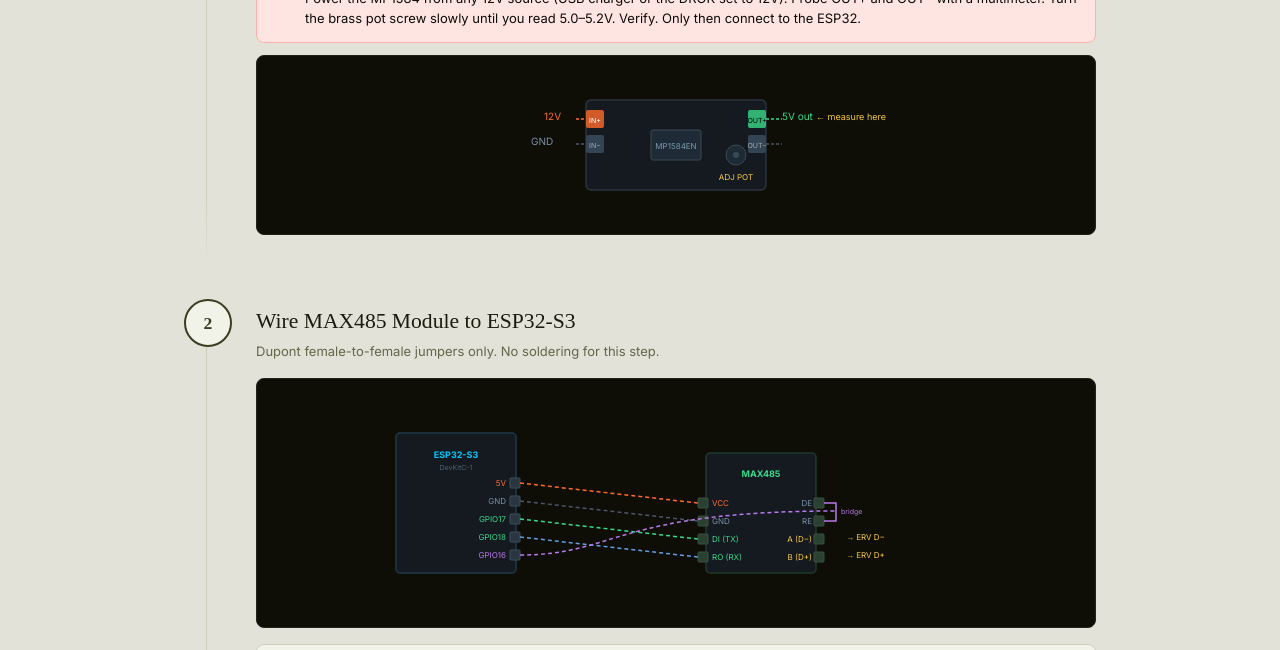
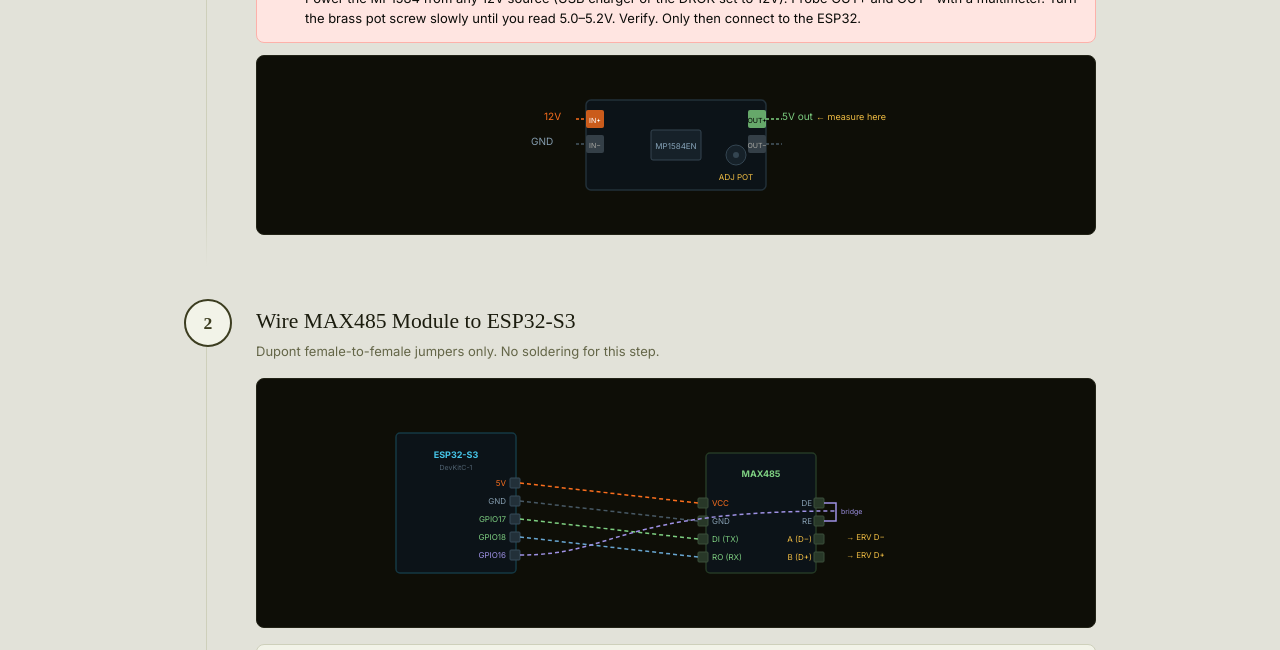
Before and after one commit to techmore/techmore.github.io, a Jekyll site: the page built from pages/phase1_erv_guide.html, in a window 1280 px wide and 900 px high, scrolled down 2581 px. Shown: the part 150-800 px from the top of the window. Built offline with Jekyll 4.4.1, drawn with Linux system fonts in a browser that asks for light colours; nearby versions of some CDN libraries; some web fonts are replaced.

Commit message:
Convert SVG hex colors to OKLCH

```diff
--- a/pages/phase1_erv_guide.html
+++ b/pages/phase1_erv_guide.html
@@ -494,28 +494,28 @@ title: Phase 1 — ERV Integration, Monitoring & Weather Automation - Techmore
       </div>
       <div class="diagram-wrap">
         <svg viewBox="0 0 420 130" width="100%" style="max-width:420px;display:block;margin:0 auto;">
-          <rect x="120" y="20" width="180" height="90" rx="5" fill="#141a20" stroke="#2a3540" stroke-width="1.5"/>
-          <rect x="185" y="50" width="50" height="30" rx="2" fill="#1e2a35" stroke="#3a4a55" stroke-width="1"/>
-          <text x="210" y="69" fill="#7a9ab0" font-size="8" text-anchor="middle">MP1584EN</text>
-          <circle cx="270" cy="75" r="10" fill="#1e2a35" stroke="#3a4a55" stroke-width="1"/>
-          <circle cx="270" cy="75" r="3" fill="#3a4a55"/>
-          <text x="270" y="100" fill="#f5c842" font-size="8" text-anchor="middle">ADJ POT</text>
-          <rect x="120" y="30" width="18" height="18" rx="2" fill="#ff6b2b" opacity="0.8"/>
-          <text x="129" y="43" fill="#fff" font-size="7" text-anchor="middle">IN+</text>
-          <rect x="120" y="55" width="18" height="18" rx="2" fill="#334455"/>
-          <text x="129" y="68" fill="#aaa" font-size="7" text-anchor="middle">IN−</text>
-          <rect x="282" y="30" width="18" height="18" rx="2" fill="#39d98a" opacity="0.8"/>
-          <text x="291" y="43" fill="#000" font-size="7" text-anchor="middle">OUT+</text>
-          <rect x="282" y="55" width="18" height="18" rx="2" fill="#334455"/>
-          <text x="291" y="68" fill="#aaa" font-size="7" text-anchor="middle">OUT−</text>
-          <text x="78" y="40" fill="#ff6b2b" font-size="10">12V</text>
-          <text x="65" y="65" fill="#7a8fa6" font-size="10">GND</text>
-          <line x1="110" y1="39" x2="120" y2="39" stroke="#ff6b2b" stroke-width="1.5" stroke-dasharray="3,2"/>
-          <line x1="110" y1="64" x2="120" y2="64" stroke="#4a5568" stroke-width="1.5" stroke-dasharray="3,2"/>
-          <text x="316" y="40" fill="#39d98a" font-size="10">5V out</text>
-          <line x1="300" y1="39" x2="316" y2="39" stroke="#39d98a" stroke-width="1.5" stroke-dasharray="3,2"/>
-          <line x1="300" y1="64" x2="316" y2="64" stroke="#4a5568" stroke-width="1.5" stroke-dasharray="3,2"/>
-          <text x="350" y="40" fill="#f5c842" font-size="9">← measure here</text>
+          <rect x="120" y="20" width="180" height="90" rx="5" fill="oklch(18% 0.015 240)" stroke="oklch(30% 0.025 240)" stroke-width="1.5"/>
+          <rect x="185" y="50" width="50" height="30" rx="2" fill="oklch(24% 0.022 240)" stroke="oklch(38% 0.030 240)" stroke-width="1"/>
+          <text x="210" y="69" fill="oklch(70% 0.045 240)" font-size="8" text-anchor="middle">MP1584EN</text>
+          <circle cx="270" cy="75" r="10" fill="oklch(24% 0.022 240)" stroke="oklch(38% 0.030 240)" stroke-width="1"/>
+          <circle cx="270" cy="75" r="3" fill="oklch(38% 0.030 240)"/>
+          <text x="270" y="100" fill="oklch(82% 0.145 85)" font-size="8" text-anchor="middle">ADJ POT</text>
+          <rect x="120" y="30" width="18" height="18" rx="2" fill="oklch(70% 0.190 45)" opacity="0.8"/>
+          <text x="129" y="43" fill="oklch(100% 0 0)" font-size="7" text-anchor="middle">IN+</text>
+          <rect x="120" y="55" width="18" height="18" rx="2" fill="oklch(36% 0.020 240)"/>
+          <text x="129" y="68" fill="oklch(73% 0.008 110)" font-size="7" text-anchor="middle">IN−</text>
+          <rect x="282" y="30" width="18" height="18" rx="2" fill="oklch(78% 0.135 145)" opacity="0.8"/>
+          <text x="291" y="43" fill="oklch(0% 0 0)" font-size="7" text-anchor="middle">OUT+</text>
+          <rect x="282" y="55" width="18" height="18" rx="2" fill="oklch(36% 0.020 240)"/>
+          <text x="291" y="68" fill="oklch(73% 0.008 110)" font-size="7" text-anchor="middle">OUT−</text>
+          <text x="78" y="40" fill="oklch(70% 0.190 45)" font-size="10">12V</text>
+          <text x="65" y="65" fill="oklch(68% 0.038 240)" font-size="10">GND</text>
+          <line x1="110" y1="39" x2="120" y2="39" stroke="oklch(70% 0.190 45)" stroke-width="1.5" stroke-dasharray="3,2"/>
+          <line x1="110" y1="64" x2="120" y2="64" stroke="oklch(45% 0.028 240)" stroke-width="1.5" stroke-dasharray="3,2"/>
+          <text x="316" y="40" fill="oklch(78% 0.135 145)" font-size="10">5V out</text>
+          <line x1="300" y1="39" x2="316" y2="39" stroke="oklch(78% 0.135 145)" stroke-width="1.5" stroke-dasharray="3,2"/>
+          <line x1="300" y1="64" x2="316" y2="64" stroke="oklch(45% 0.028 240)" stroke-width="1.5" stroke-dasharray="3,2"/>
+          <text x="350" y="40" fill="oklch(82% 0.145 85)" font-size="9">← measure here</text>
         </svg>
       </div>
     </div>
@@ -528,52 +528,52 @@ title: Phase 1 — ERV Integration, Monitoring & Weather Automation - Techmore
       <div class="step-desc">Dupont female-to-female jumpers only. No soldering for this step.</div>
       <div class="diagram-wrap">
         <svg viewBox="0 0 600 200" width="100%" style="max-width:600px;display:block;margin:0 auto;">
-          <rect x="20" y="30" width="120" height="140" rx="4" fill="#141a20" stroke="#1e3a4a" stroke-width="1.5"/>
-          <text x="80" y="55" fill="#00c8ff" font-size="9" text-anchor="middle" font-weight="bold">ESP32-S3</text>
-          <text x="80" y="67" fill="#4a6070" font-size="7" text-anchor="middle">DevKitC-1</text>
-          <g fill="#2a3540" stroke="#3a5060" stroke-width="1">
+          <rect x="20" y="30" width="120" height="140" rx="4" fill="oklch(18% 0.015 240)" stroke="oklch(32% 0.045 220)" stroke-width="1.5"/>
+          <text x="80" y="55" fill="oklch(77% 0.120 220)" font-size="9" text-anchor="middle" font-weight="bold">ESP32-S3</text>
+          <text x="80" y="67" fill="oklch(48% 0.032 240)" font-size="7" text-anchor="middle">DevKitC-1</text>
+          <g fill="oklch(30% 0.025 240)" stroke="oklch(40% 0.035 240)" stroke-width="1">
             <rect x="134" y="75" width="10" height="10" rx="1"/>
             <rect x="134" y="93" width="10" height="10" rx="1"/>
             <rect x="134" y="111" width="10" height="10" rx="1"/>
             <rect x="134" y="129" width="10" height="10" rx="1"/>
             <rect x="134" y="147" width="10" height="10" rx="1"/>
           </g>
-          <text x="130" y="83"  fill="#ff6b2b" font-size="8" text-anchor="end">5V</text>
-          <text x="130" y="101" fill="#7a8fa6" font-size="8" text-anchor="end">GND</text>
-          <text x="130" y="119" fill="#39d98a" font-size="8" text-anchor="end">GPIO17</text>
-          <text x="130" y="137" fill="#39d98a" font-size="8" text-anchor="end">GPIO18</text>
-          <text x="130" y="155" fill="#b87ae8" font-size="8" text-anchor="end">GPIO16</text>
-          <rect x="330" y="50" width="110" height="120" rx="4" fill="#141a20" stroke="#1e3a2a" stroke-width="1.5"/>
-          <text x="385" y="74" fill="#39d98a" font-size="9" text-anchor="middle" font-weight="bold">MAX485</text>
-          <g fill="#2a4030" stroke="#3a5040" stroke-width="1">
+          <text x="130" y="83"  fill="oklch(70% 0.190 45)" font-size="8" text-anchor="end">5V</text>
+          <text x="130" y="101" fill="oklch(68% 0.038 240)" font-size="8" text-anchor="end">GND</text>
+          <text x="130" y="119" fill="oklch(78% 0.135 145)" font-size="8" text-anchor="end">GPIO17</text>
+          <text x="130" y="137" fill="oklch(78% 0.135 145)" font-size="8" text-anchor="end">GPIO18</text>
+          <text x="130" y="155" fill="oklch(70% 0.120 290)" font-size="8" text-anchor="end">GPIO16</text>
+          <rect x="330" y="50" width="110" height="120" rx="4" fill="oklch(18% 0.015 240)" stroke="oklch(32% 0.045 145)" stroke-width="1.5"/>
+          <text x="385" y="74" fill="oklch(78% 0.135 145)" font-size="9" text-anchor="middle" font-weight="bold">MAX485</text>
+          <g fill="oklch(32% 0.035 145)" stroke="oklch(40% 0.040 145)" stroke-width="1">
             <rect x="322" y="95" width="10" height="10" rx="1"/>
             <rect x="322" y="113" width="10" height="10" rx="1"/>
             <rect x="322" y="131" width="10" height="10" rx="1"/>
             <rect x="322" y="149" width="10" height="10" rx="1"/>
           </g>
-          <text x="336" y="103" fill="#ff6b2b" font-size="8">VCC</text>
-          <text x="336" y="121" fill="#7a8fa6" font-size="8">GND</text>
-          <text x="336" y="139" fill="#39d98a" font-size="8">DI (TX)</text>
-          <text x="336" y="157" fill="#39d98a" font-size="8">RO (RX)</text>
-          <g fill="#2a4030" stroke="#3a5040" stroke-width="1">
+          <text x="336" y="103" fill="oklch(70% 0.190 45)" font-size="8">VCC</text>
+          <text x="336" y="121" fill="oklch(68% 0.038 240)" font-size="8">GND</text>
+          <text x="336" y="139" fill="oklch(78% 0.135 145)" font-size="8">DI (TX)</text>
+          <text x="336" y="157" fill="oklch(78% 0.135 145)" font-size="8">RO (RX)</text>
+          <g fill="oklch(32% 0.035 145)" stroke="oklch(40% 0.040 145)" stroke-width="1">
             <rect x="438" y="95" width="10" height="10" rx="1"/>
             <rect x="438" y="113" width="10" height="10" rx="1"/>
             <rect x="438" y="131" width="10" height="10" rx="1"/>
             <rect x="438" y="149" width="10" height="10" rx="1"/>
           </g>
-          <text x="436" y="103" fill="#7a8fa6" font-size="8" text-anchor="end">DE</text>
-          <text x="436" y="121" fill="#7a8fa6" font-size="8" text-anchor="end">RE</text>
-          <text x="436" y="139" fill="#f5c842" font-size="8" text-anchor="end">A (D−)</text>
-          <text x="436" y="157" fill="#f5c842" font-size="8" text-anchor="end">B (D+)</text>
-          <path d="M448 100 L460 100 L460 118 L448 118" fill="none" stroke="#b87ae8" stroke-width="1.5"/>
-          <text x="465" y="111" fill="#b87ae8" font-size="7">bridge</text>
-          <line x1="144" y1="80"  x2="322" y2="100" stroke="#ff6b2b" stroke-width="1.5" stroke-dasharray="4,3"/>
-          <line x1="144" y1="98"  x2="322" y2="118" stroke="#4a5568" stroke-width="1.5" stroke-dasharray="4,3"/>
-          <line x1="144" y1="116" x2="322" y2="136" stroke="#39d98a" stroke-width="1.5" stroke-dasharray="4,3"/>
-          <line x1="144" y1="134" x2="322" y2="154" stroke="#60a0e0" stroke-width="1.5" stroke-dasharray="4,3"/>
-          <path d="M144,152 C240,152 240,108 460,108" fill="none" stroke="#b87ae8" stroke-width="1.5" stroke-dasharray="4,3"/>
-          <text x="470" y="137" fill="#f5c842" font-size="8">→ ERV D−</text>
-          <text x="470" y="155" fill="#f5c842" font-size="8">→ ERV D+</text>
+          <text x="436" y="103" fill="oklch(68% 0.038 240)" font-size="8" text-anchor="end">DE</text>
+          <text x="436" y="121" fill="oklch(68% 0.038 240)" font-size="8" text-anchor="end">RE</text>
+          <text x="436" y="139" fill="oklch(82% 0.145 85)" font-size="8" text-anchor="end">A (D−)</text>
+          <text x="436" y="157" fill="oklch(82% 0.145 85)" font-size="8" text-anchor="end">B (D+)</text>
+          <path d="M448 100 L460 100 L460 118 L448 118" fill="none" stroke="oklch(70% 0.120 290)" stroke-width="1.5"/>
+          <text x="465" y="111" fill="oklch(70% 0.120 290)" font-size="7">bridge</text>
+          <line x1="144" y1="80"  x2="322" y2="100" stroke="oklch(70% 0.190 45)" stroke-width="1.5" stroke-dasharray="4,3"/>
+          <line x1="144" y1="98"  x2="322" y2="118" stroke="oklch(45% 0.028 240)" stroke-width="1.5" stroke-dasharray="4,3"/>
+          <line x1="144" y1="116" x2="322" y2="136" stroke="oklch(78% 0.135 145)" stroke-width="1.5" stroke-dasharray="4,3"/>
+          <line x1="144" y1="134" x2="322" y2="154" stroke="oklch(70% 0.090 240)" stroke-width="1.5" stroke-dasharray="4,3"/>
+          <path d="M144,152 C240,152 240,108 460,108" fill="none" stroke="oklch(70% 0.120 290)" stroke-width="1.5" stroke-dasharray="4,3"/>
+          <text x="470" y="137" fill="oklch(82% 0.145 85)" font-size="8">→ ERV D−</text>
+          <text x="470" y="155" fill="oklch(82% 0.145 85)" font-size="8">→ ERV D+</text>
         </svg>
       </div>
       <div class="panel">
@@ -603,31 +603,31 @@ title: Phase 1 — ERV Integration, Monitoring & Weather Automation - Techmore
       </div>
       <div class="diagram-wrap">
         <svg viewBox="0 0 500 130" width="100%" style="max-width:500px;display:block;margin:0 auto;">
-          <rect x="20" y="15" width="460" height="100" rx="6" fill="#141a20" stroke="#2a3540" stroke-width="1.5"/>
-          <text x="250" y="33" fill="#4a6070" font-size="9" text-anchor="middle">BROAN B210E75RT — TERMINAL BLOCK</text>
-          <rect x="60"  y="42" width="52" height="55" rx="3" fill="#2a1500" stroke="#ff6b2b" stroke-width="1.5"/>
-          <text x="86"  y="62" fill="#ff6b2b" font-size="10" text-anchor="middle" font-weight="bold">12V</text>
-          <text x="86"  y="75" fill="#ff6b2b" font-size="8" text-anchor="middle">+12V pwr</text>
-          <text x="86"  y="87" fill="#ff6b2b" font-size="7" text-anchor="middle">→ Buck IN+</text>
-          <rect x="118" y="42" width="52" height="55" rx="3" fill="#1a2030" stroke="#f5c842" stroke-width="1.5"/>
-          <text x="144" y="62" fill="#f5c842" font-size="10" text-anchor="middle" font-weight="bold">GND</text>
-          <text x="144" y="75" fill="#f5c842" font-size="8" text-anchor="middle">Ground</text>
-          <text x="144" y="87" fill="#f5c842" font-size="7" text-anchor="middle">→ Buck IN−</text>
-          <rect x="176" y="42" width="52" height="55" rx="3" fill="#001a10" stroke="#39d98a" stroke-width="1.5"/>
-          <text x="202" y="62" fill="#39d98a" font-size="10" text-anchor="middle" font-weight="bold">D+</text>
-          <text x="202" y="75" fill="#39d98a" font-size="8" text-anchor="middle">RS485+</text>
-          <text x="202" y="87" fill="#39d98a" font-size="7" text-anchor="middle">→ MAX485 B</text>
-          <rect x="234" y="42" width="52" height="55" rx="3" fill="#001a10" stroke="#39d98a" stroke-width="1.5"/>
-          <text x="260" y="62" fill="#39d98a" font-size="10" text-anchor="middle" font-weight="bold">D−</text>
-          <text x="260" y="75" fill="#39d98a" font-size="8" text-anchor="middle">RS485−</text>
-          <text x="260" y="87" fill="#39d98a" font-size="7" text-anchor="middle">→ MAX485 A</text>
-          <rect x="292" y="42" width="52" height="55" rx="3" fill="#1a1a2a" stroke="#2a3040" stroke-width="1" opacity="0.4"/>
-          <text x="318" y="68" fill="#3a4a60" font-size="10" text-anchor="middle">LED</text>
-          <text x="318" y="82" fill="#2a3a50" font-size="8" text-anchor="middle">unused</text>
-          <rect x="350" y="42" width="80" height="55" rx="3" fill="#1a1a2a" stroke="#2a3040" stroke-width="1" opacity="0.4"/>
-          <text x="390" y="62" fill="#3a4a60" font-size="10" text-anchor="middle">OVR</text>
-          <text x="390" y="75" fill="#2a3a50" font-size="8" text-anchor="middle">dry contact</text>
-          <text x="390" y="87" fill="#2a3a50" font-size="7" text-anchor="middle">aux override</text>
+          <rect x="20" y="15" width="460" height="100" rx="6" fill="oklch(18% 0.015 240)" stroke="oklch(30% 0.025 240)" stroke-width="1.5"/>
+          <text x="250" y="33" fill="oklch(48% 0.032 240)" font-size="9" text-anchor="middle">BROAN B210E75RT — TERMINAL BLOCK</text>
+          <rect x="60"  y="42" width="52" height="55" rx="3" fill="oklch(20% 0.040 45)" stroke="oklch(70% 0.190 45)" stroke-width="1.5"/>
+          <text x="86"  y="62" fill="oklch(70% 0.190 45)" font-size="10" text-anchor="middle" font-weight="bold">12V</text>
+          <text x="86"  y="75" fill="oklch(70% 0.190 45)" font-size="8" text-anchor="middle">+12V pwr</text>
+          <text x="86"  y="87" fill="oklch(70% 0.190 45)" font-size="7" text-anchor="middle">→ Buck IN+</text>
+          <rect x="118" y="42" width="52" height="55" rx="3" fill="oklch(20% 0.020 240)" stroke="oklch(82% 0.145 85)" stroke-width="1.5"/>
+          <text x="144" y="62" fill="oklch(82% 0.145 85)" font-size="10" text-anchor="middle" font-weight="bold">GND</text>
+          <text x="144" y="75" fill="oklch(82% 0.145 85)" font-size="8" text-anchor="middle">Ground</text>
+          <text x="144" y="87" fill="oklch(82% 0.145 85)" font-size="7" text-anchor="middle">→ Buck IN−</text>
+          <rect x="176" y="42" width="52" height="55" rx="3" fill="oklch(20% 0.030 145)" stroke="oklch(78% 0.135 145)" stroke-width="1.5"/>
+          <text x="202" y="62" fill="oklch(78% 0.135 145)" font-size="10" text-anchor="middle" font-weight="bold">D+</text>
+          <text x="202" y="75" fill="oklch(78% 0.135 145)" font-size="8" text-anchor="middle">RS485+</text>
+          <text x="202" y="87" fill="oklch(78% 0.135 145)" font-size="7" text-anchor="middle">→ MAX485 B</text>
+          <rect x="234" y="42" width="52" height="55" rx="3" fill="oklch(20% 0.030 145)" stroke="oklch(78% 0.135 145)" stroke-width="1.5"/>
+          <text x="260" y="62" fill="oklch(78% 0.135 145)" font-size="10" text-anchor="middle" font-weight="bold">D−</text>
+          <text x="260" y="75" fill="oklch(78% 0.135 145)" font-size="8" text-anchor="middle">RS485−</text>
+          <text x="260" y="87" fill="oklch(78% 0.135 145)" font-size="7" text-anchor="middle">→ MAX485 A</text>
+          <rect x="292" y="42" width="52" height="55" rx="3" fill="oklch(20% 0.020 290)" stroke="oklch(28% 0.020 260)" stroke-width="1" opacity="0.4"/>
+          <text x="318" y="68" fill="oklch(38% 0.030 250)" font-size="10" text-anchor="middle">LED</text>
+          <text x="318" y="82" fill="oklch(32% 0.028 245)" font-size="8" text-anchor="middle">unused</text>
+          <rect x="350" y="42" width="80" height="55" rx="3" fill="oklch(20% 0.020 290)" stroke="oklch(28% 0.020 260)" stroke-width="1" opacity="0.4"/>
+          <text x="390" y="62" fill="oklch(38% 0.030 250)" font-size="10" text-anchor="middle">OVR</text>
+          <text x="390" y="75" fill="oklch(32% 0.028 245)" font-size="8" text-anchor="middle">dry contact</text>
+          <text x="390" y="87" fill="oklch(32% 0.028 245)" font-size="7" text-anchor="middle">aux override</text>
         </svg>
       </div>
       <div class="callout warn">
```
Also changed, not shown: pages/energy-monitoring.html (+5 -5 lines), pages/phase2_heatpump_guide.html (+27 -27 lines).
